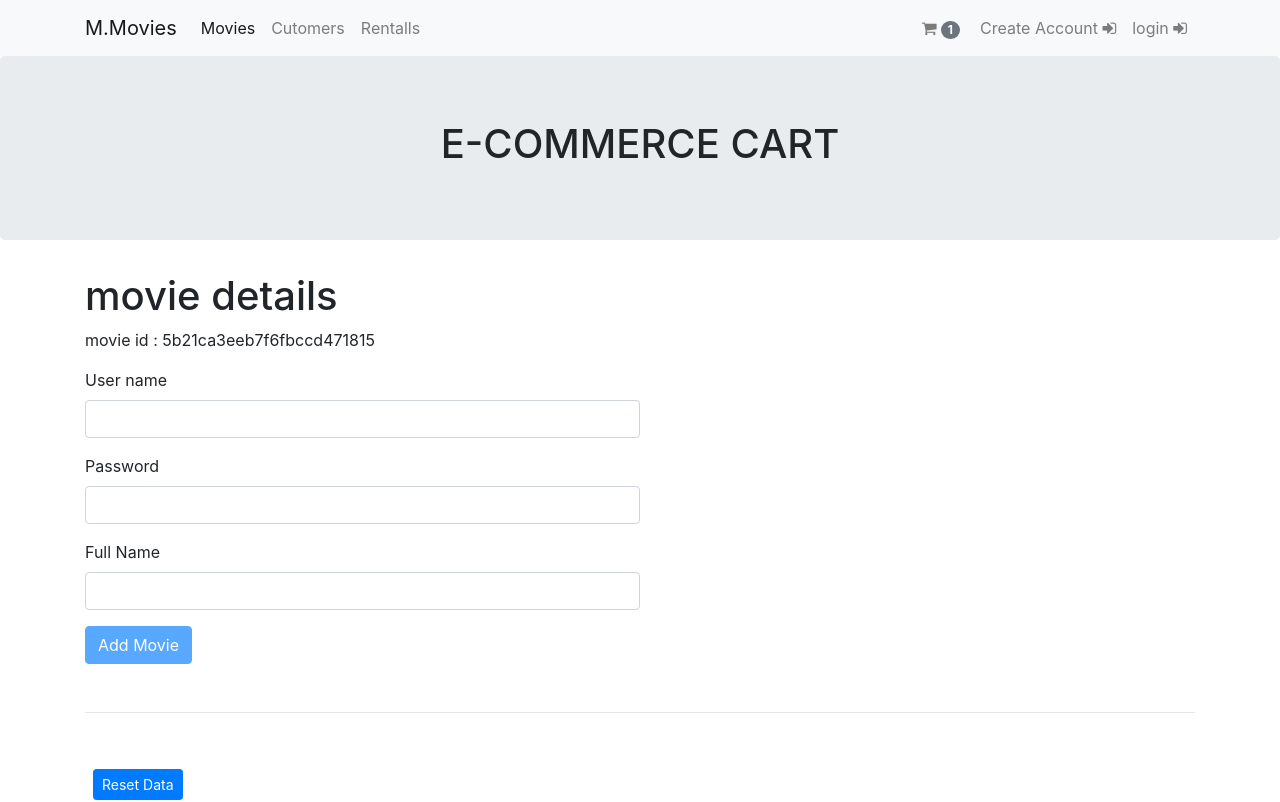
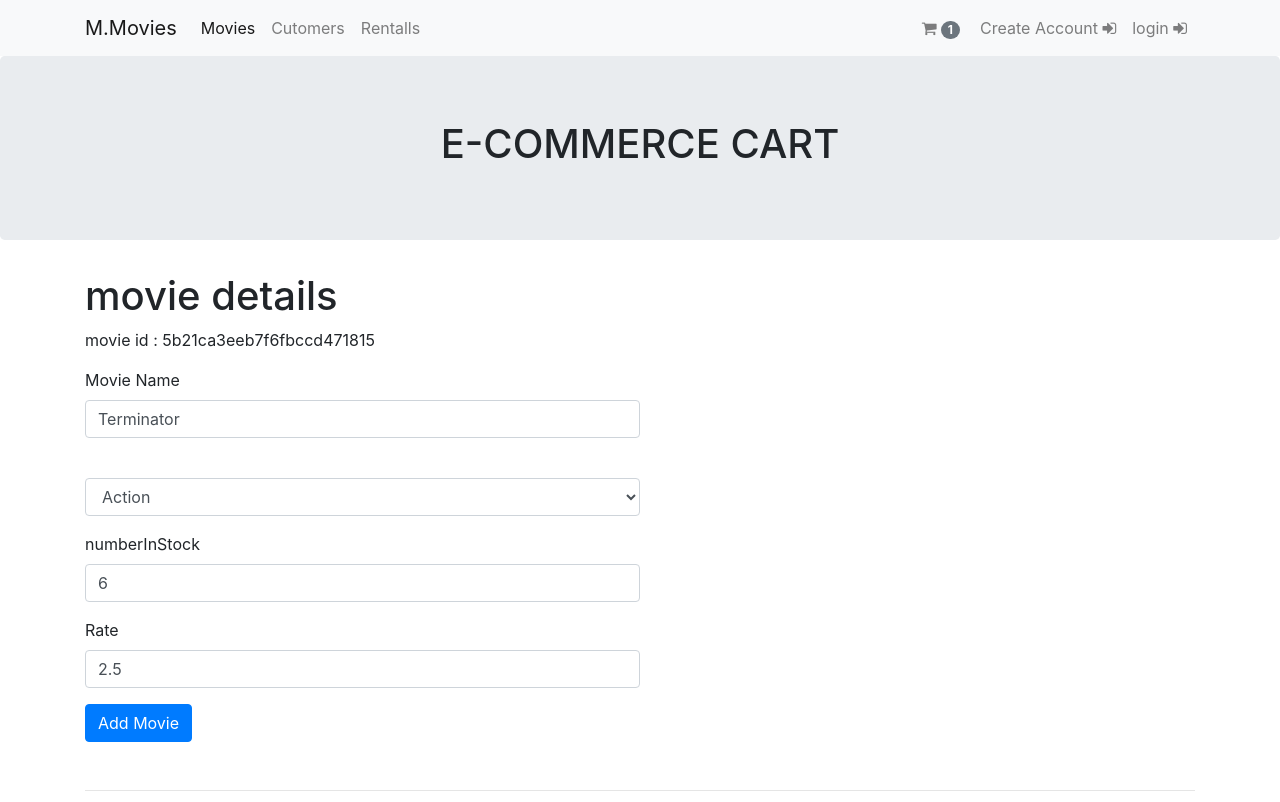
Before and after one commit to asmaa3107/React-Bootstrap-SimpleApp, a React (Create React App) app: page /movies/5b21ca3eeb7f6fbccd471815 in a window 1280 px wide. Shown: the top 802 px of the page. Built offline with nearby package versions, Linux system fonts and the light colour scheme; what react-joi-validation would draw is missing.

Commit message:
add edit Movies

```diff
--- a/src/components/comman/form.jsx
+++ b/src/components/comman/form.jsx
@@ -1,6 +1,6 @@
 import React, { Component } from "react";
 import Input from "./input";
-
+import Select from "./select";
 import Joi from "joi-browser";
 
 class Form extends Component {
@@ -66,6 +66,20 @@ class Form extends Component {
             />
     );
   };
+  renderSelect(name,label ,options) {
+    const { errors ,data} = this.state;
+
+    return (
+      <Select
+      name={name}
+      value={data[name]}
+      label={label}
+      options={options}
+      onChange={this.hamdleChange}
+      error={errors[name]}
+      />
+    );
+  };
 }
 
 export default Form;
--- a/src/components/comman/grouping.jsx
+++ b/src/components/comman/grouping.jsx
@@ -1,4 +1,4 @@
-import React, { Component } from "react";
+import React from "react";
 import _ from "lodash";
 
 const Grouping = props => {
--- /dev/null
+++ b/src/components/comman/select.jsx
@@ -0,0 +1,25 @@
+import React from "react";
+
+const Select = ({ name, lable, error, options }) => {
+  return (
+    <div className="form-group">
+      <label htmlFor={name}>{lable}</label>
+      <select className="form-control mb-3" name={name} id={name}>
+        {options.map(g => (
+          <option value={g._id} key={g._id}>
+            {g.name}
+          </option>
+        ))}
+      </select>
+
+      {error && (
+        <small className="text-danger my-2">
+          <i className="fa fa-exclamation-triangle" aria-hidden="true" />
+          &nbsp; {error}
+        </small>
+      )}
+    </div>
+  );
+};
+
+export default Select;
--- a/src/components/movieDetails.jsx
+++ b/src/components/movieDetails.jsx
@@ -1,61 +1,84 @@
 import React from "react";
 import ReactJoiValidations from "react-joi-validation";
 import Joi from "joi-browser";
-
 import Form from "./comman/form";
+import { getMovie, saveMovie } from "../services/fakeMovieService";
+import { getGenres } from "../services/fakeGenreService";
 ReactJoiValidations.setJoi(Joi);
 
 class MovieDetails extends Form {
   state = {
     data: {
       title: "",
-      password: "",
-      name: ""
+      genreId: "",
+      numberInStock: "",
+      dailyRentalRate: ""
     },
+    genres: [],
     errors: {}
   };
   schema = {
-    username: Joi.string()
+    _id: Joi.string(),
+    title: Joi.string()
       .required()
-      .email()
-      .label("Username"),
-    password: Joi.string()
-      .required()
-      .label("Password")
-      .min(5),
-    name: Joi.string()
-      .required()
-      .label("Username")
+      .label("Movie Name"),
+    genreId: Joi.string().required(),
+    numberInStock: Joi.number()
+      .integer()
+      .min(0)
+      .max(100),
+    dailyRentalRate: Joi.number()
+      .min(0)
+      .max(10)
   };
-  handleSave = () => {
+  componentDidMount() {
+    //bind all genres
+    const genres = getGenres();
+    this.setState({ genres });
+
+    //get Movie _id
+    const { id } = this.props.match.params;
+    if (id === "new") return;
+
+    //get Movie by id
+    const movie = getMovie(id);
+    // console.table(movie);
+    if (!movie) return this.props.history.replace("/404");
+
+    this.setState({ data: this.getMovieObj(movie) });
+  }
+  getMovieObj(movie) {
+    return {
+      _id: movie._id,
+      title: movie.title,
+      genreId: movie.genre._id,
+      numberInStock: movie.numberInStock,
+      dailyRentalRate: movie.dailyRentalRate
+    };
+  }
+
+  doSubmit = () => {
+    saveMovie(this.state.data);
     this.props.history.push("/movies");
   };
   render() {
     const { id } = this.props.match.params;
-    const { username, password, name } = this.state.data;
-    const { errors } = this.state;
+    const { title, genreId, numberInStock, dailyRentalRate } = this.state.data;
+    const { errors, genres } = this.state;
     return (
       <React.Fragment>
         <div>
           <h1>movie details</h1>
           <p>movie id : {id}</p>
-
         </div>
         <div className="w-50">
           <form className="text-left" onSubmit={this.handleSubmit}>
-            {this.renderInput("username", "User name", "email")}
-            {this.renderInput("password", "Password", "password")}
-            {this.renderInput("name", "Full Name", "text")}
+            {this.renderInput("title", "Movie Name")}
+            {this.renderSelect("genreId", "Genre",this.state.genres)}
+            {this.renderInput("numberInStock", "numberInStock", "number")}
+            {this.renderInput("dailyRentalRate", "Rate", "number")}
             {this.renderButton("Add Movie")}
           </form>
-     {/*      <input
-            name=""
-            id=""
-            className="btn btn-primary"
-            type="button"
-            value="save"
-            onClick={this.handleSave}
-          /> */}
         </div>
       </React.Fragment>
     );
--- a/src/components/movies.jsx
+++ b/src/components/movies.jsx
@@ -47,7 +47,6 @@ class MoviesComp extends Component {
     this.setState({ sortColumn: sortColumn });
     //console.log(sortColumn);
   };
-
   getPagedData = () => {
     //es6 parameter destracting
     const {
@@ -94,10 +93,10 @@ class MoviesComp extends Component {
                 )}
                 <div>
                   <Link
-                    to={`/movies/:id`}
+                    to={`/movies/new`}
                     className=" btn btn-default btn-outline-primary mb-2"
                   >
-                    <i class="fa fa-plus mr-1" />
+                    <i className="fa fa-plus mr-1" />
                     Add Movie
                   </Link>
                 </div>
```
Also changed, not shown: src/services/fakeGenreService.js (line endings or trailing spaces), 1 other file (tests, documents, lock files or other folders).
